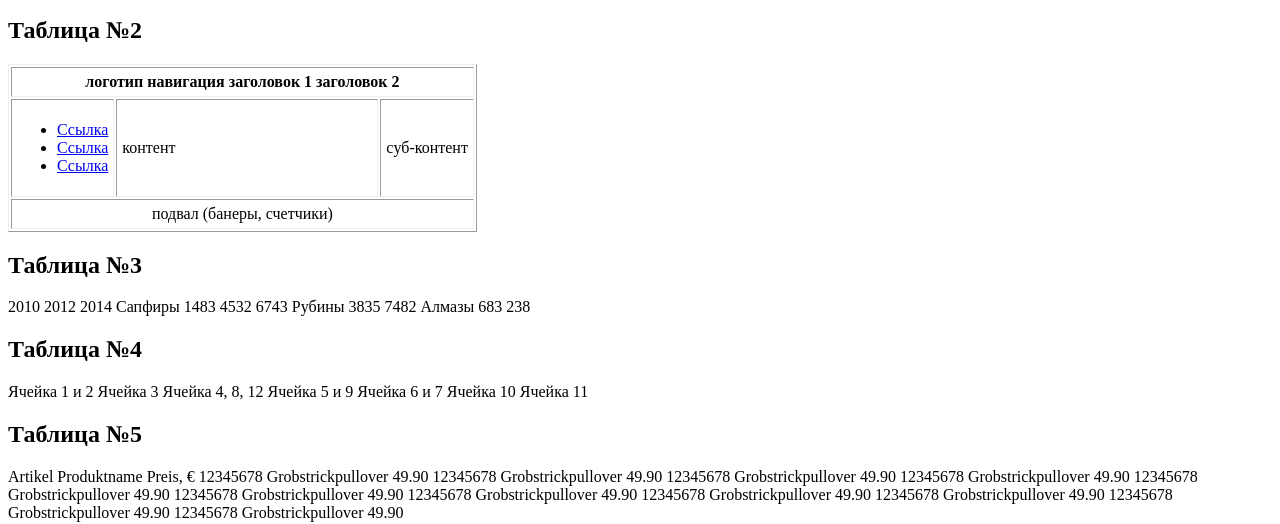
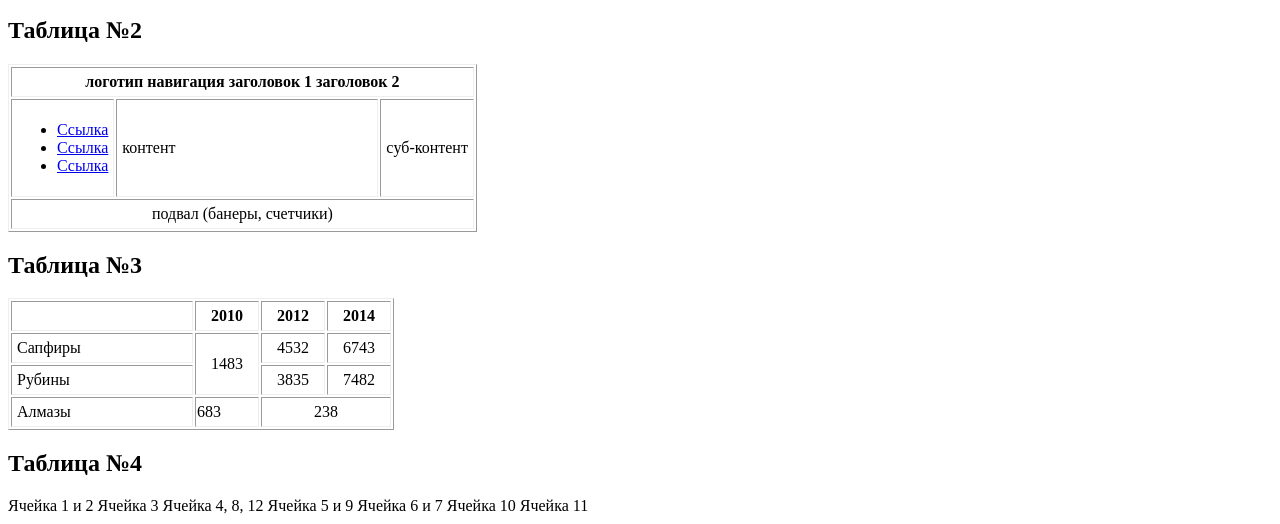
Before and after one commit to Imotytskiy/Playtech_intern, a plain HTML site: page html_css/table/index.htm in a window 1280 px wide. Shown: the part 300-824 px from the top of the page. Drawn offline with Linux system fonts and the light colour scheme.

Commit message:
add html_css table task 3 done

```diff
--- a/html_css/table/css/main.css
+++ b/html_css/table/css/main.css
@@ -25,3 +25,28 @@
 .second-table td {
   border: 1px inset;
 }
+
+.third-table {
+  border: 1px outset;
+}
+
+.third-table th,
+.third-table td {
+  border: 1px inset;
+}
+
+.third-table th {
+  padding-left: 15px;
+  padding-right: 15px;
+}
+
+.third-all-col-center {
+  text-align: center;
+  padding: 5px;
+}
+
+.third-col-left {
+  text-align: left;
+  padding: 5px;
+  width: 150px;
+}
--- a/html_css/table/index.htm
+++ b/html_css/table/index.htm
@@ -72,8 +72,30 @@
     </table>
 
     <h2>Таблица №3</h2>
-
-    2010 2012 2014 Сапфиры 1483 4532 6743 Рубины 3835 7482 Алмазы 683 238
+    <table class="third-table">
+      <tr>
+        <th class="third-col-left"></th>
+        <th class="third-all-col-center">2010</th>
+        <th class="third-all-col-center">2012</th>
+        <th class="third-all-col-center">2014</th>
+      </tr>
+      <tr>
+        <td class="third-col-left">Сапфиры</td>
+        <td rowspan="2" class="first-all-col-center">1483</td>
+        <td class="third-all-col-center">4532</td>
+        <td class="first-all-col-center">6743</td>
+      </tr>
+      <tr>
+        <td class="third-col-left">Рубины</td>
+        <td class="third-all-col-center">3835</td>
+        <td class="third-all-col-center">7482</td>
+      </tr>
+      <tr>
+        <td class="third-col-left">Алмазы</td>
+        <td class="">683</td>
+        <td colspan="2" class="first-all-col-center">238</td>
+      </tr>
+    </table>
 
     <h2>Таблица №4</h2>
 
```
